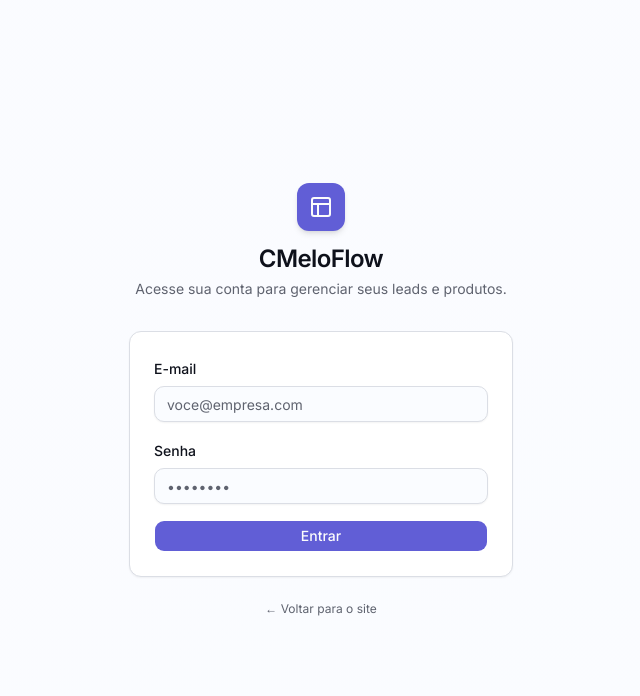
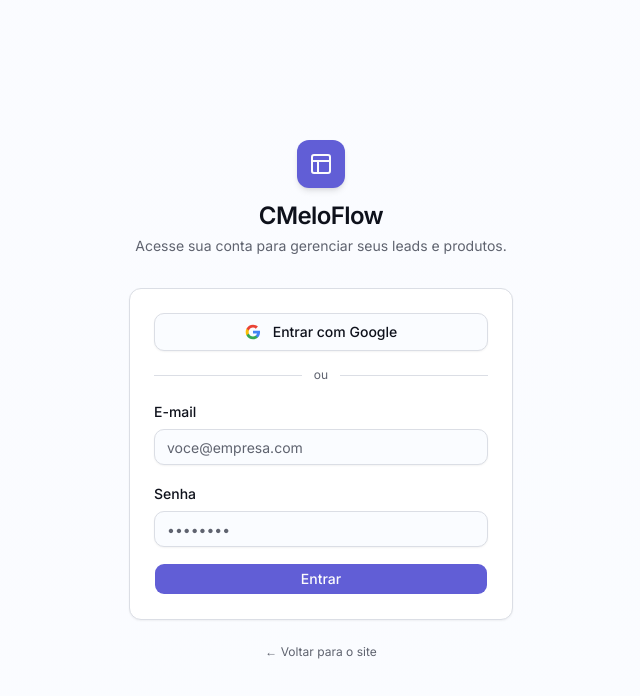
Before and after one commit to csrmds/cmeloflow-frontend, a Next.js app: page /login in a window 1280 px wide. Shown: the top 696 px of the page, without its empty margins (319-959 px from the left). Built offline with nearby package versions, Linux system fonts and the light colour scheme; no server answers.

Commit message:
implementado autenticação com Google OAuth2

```diff
--- /dev/null
+++ b/src/app/auth/callback/page.tsx
@@ -0,0 +1,38 @@
+"use client";
+
+import * as React from "react";
+import { useRouter, useSearchParams } from "next/navigation";
+import { useUserStore } from "@/lib/stores/user-store";
+
+export default function AuthCallbackPage() {
+  return (
+    <React.Suspense fallback={null}>
+      <CallbackHandler />
+    </React.Suspense>
+  );
+}
+
+function CallbackHandler() {
+  const router = useRouter();
+  const params = useSearchParams();
+  const setToken = useUserStore((s) => s.setToken);
+
+  React.useEffect(() => {
+    const token = params.get("token");
+    const error = params.get("error");
+
+    if (error || !token) {
+      router.replace("/login?error=oauth");
+      return;
+    }
+
+    setToken(token);
+    router.replace("/dashboard");
+  }, [params, router, setToken]);
+
+  return (
+    <div className="min-h-screen grid place-items-center text-sm text-muted-foreground">
+      Autenticando…
+    </div>
+  );
+}
--- a/src/app/login/page.tsx
+++ b/src/app/login/page.tsx
@@ -24,6 +24,8 @@
 
 type FormValues = z.infer<typeof schema>;
 
+const API_URL = process.env.NEXT_PUBLIC_API_URL || "http://localhost:3000";
+
 export default function LoginPage() {
   return (
     <React.Suspense
@@ -43,6 +45,13 @@
   const params = useSearchParams();
   const setToken = useUserStore((s) => s.setToken);
   const [serverError, setServerError] = React.useState<string | null>(null);
+
+  React.useEffect(() => {
+    console.log("useEffect API_URL: ", API_URL)
+    if (params.get("error") === "oauth") {
+      setServerError("Falha na autenticação com Google. Tente novamente.");
+    }
+  }, [params]);
 
   const {
     register,
@@ -77,10 +86,41 @@
           </div>
         </div>
 
-        <form
-          onSubmit={handleSubmit(onSubmit)}
-          className="rounded-xl border border-border bg-card p-6 shadow-sm space-y-4"
+        <div className="rounded-xl border border-border bg-card p-6 shadow-sm space-y-4">
+          {/* Botão Google */}
+          <a
+            href={`${API_URL}/auth/google`}
+            className="flex w-full items-center justify-center gap-3 rounded-lg border border-border bg-background px-4 py-2 text-sm font-medium shadow-sm hover:bg-muted transition-colors"
           >
+            <svg className="h-4 w-4" viewBox="0 0 24 24">
+              <path
+                d="M22.56 12.25c0-.78-.07-1.53-.2-2.25H12v4.26h5.92c-.26 1.37-1.04 2.53-2.21 3.31v2.77h3.57c2.08-1.92 3.28-4.74 3.28-8.09z"
+                fill="#4285F4"
+              />
+              <path
+                d="M12 23c2.97 0 5.46-.98 7.28-2.66l-3.57-2.77c-.98.66-2.23 1.06-3.71 1.06-2.86 0-5.29-1.93-6.16-4.53H2.18v2.84C3.99 20.53 7.7 23 12 23z"
+                fill="#34A853"
+              />
+              <path
+                d="M5.84 14.09c-.22-.66-.35-1.36-.35-2.09s.13-1.43.35-2.09V7.07H2.18C1.43 8.55 1 10.22 1 12s.43 3.45 1.18 4.93l3.66-2.84z"
+                fill="#FBBC05"
+              />
+              <path
+                d="M12 5.38c1.62 0 3.06.56 4.21 1.64l3.15-3.15C17.45 2.09 14.97 1 12 1 7.7 1 3.99 3.47 2.18 7.07l3.66 2.84c.87-2.6 3.3-4.53 6.16-4.53z"
+                fill="#EA4335"
+              />
+            </svg>
+            Entrar com Google
+          </a>
+
+          <div className="flex items-center gap-3 text-xs text-muted-foreground">
+            <div className="h-px flex-1 bg-border" />
+            ou
+            <div className="h-px flex-1 bg-border" />
+          </div>
+
+          {/* Formulário email/senha */}
+          <form onSubmit={handleSubmit(onSubmit)} className="space-y-4">
             <div className="space-y-1.5">
               <Label htmlFor="email">E-mail</Label>
               <Input
@@ -121,6 +161,7 @@
               {isSubmitting ? "Entrando…" : "Entrar"}
             </Button>
           </form>
+        </div>
 
         <p className="mt-6 text-center text-xs text-muted-foreground">
           <Link href="/" className="hover:text-foreground">
```
Also changed, not shown: 1 other file (tests, documents, lock files or other folders). Lines whose indentation alone changed are shown as unchanged.
